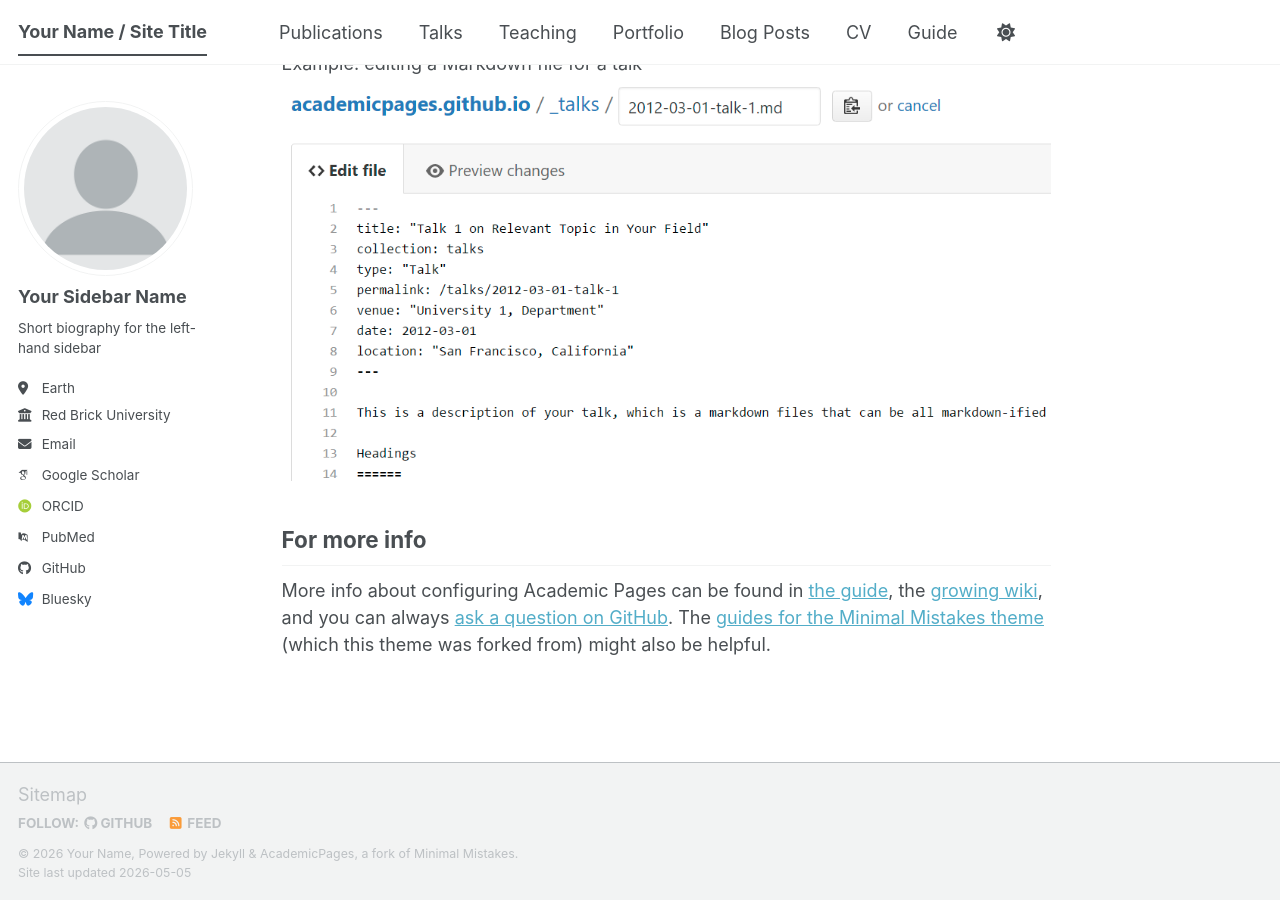
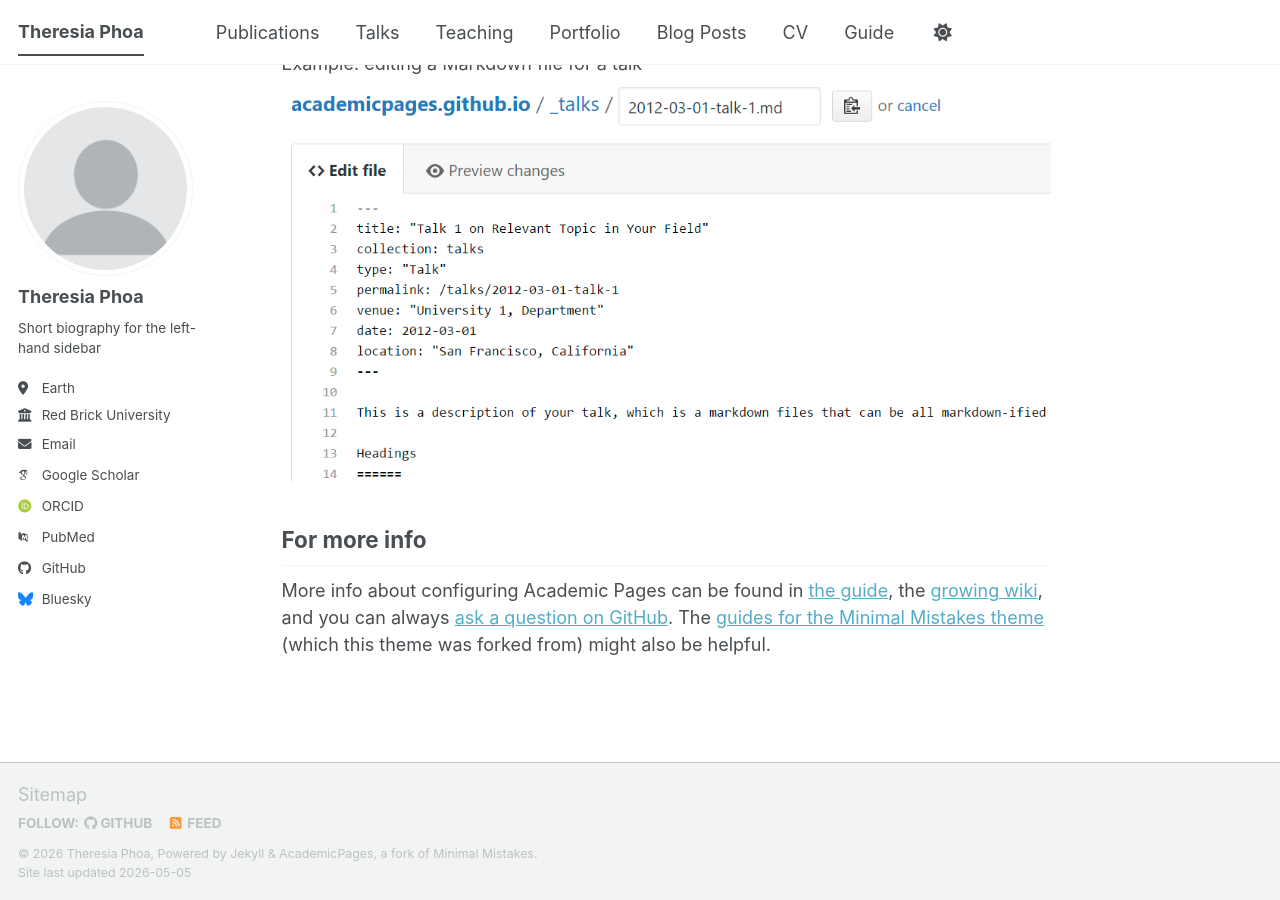
Before and after one commit to theresiabp/theresiabp.github.io, a Jekyll site: the page built from _pages/about.md, in a window 1280 px wide and 900 px high, scrolled down 2720 px. Built offline with Jekyll 4.4.1, drawn with Linux system fonts in a browser that asks for light colours; some web fonts are replaced; a script bundle is joined from its source files by our own code; library files that are not in the unit come from our copies.

Commit message:
Update site configuration with personal details

```diff
--- a/_config.yml
+++ b/_config.yml
@@ -9,14 +9,14 @@
 # Basic Site Settings
 locale                   : "en-US"
 site_theme               : "default" # The available themes options are "default", "air", "sunrise", "mint", "dirt" and "contrast"
-title                    : "Your Name / Site Title"
+title                    : "Theresia Phoa"
 title_separator          : "-"
-name                     : &name "Your Name"
-description              : &description "Your Name's academic portfolio"   # Update this with a general description of your site, this is the default if not overridden by a page
-url                      : https://academicpages.github.io # The base hostname & protocol for your site e.g. "https://[your GitHub username].github.io",
+name                     : &name "Theresia Phoa"
+description              : &description "Theresia's academic portfolio"   # Update this with a general description of your site, this is the default if not overridden by a page
+url                      : https://theresiabp.github.io # The base hostname & protocol for your site e.g. "https://[your GitHub username].github.io",
                                                            # or if you already have some other page hosted on Github then use "https://[your GitHub username].github.io/[Your Repo Name]"
 baseurl                  : "" # the subpath of your site, e.g. "/blog"
-repository               : "academicpages/academicpages.github.io"
+repository               : "theresiabp/theresiabp.github.io"
 
 # Site Author - The following control what appear as part of the author content on the side bar.
 #               If a field is blank the icon and link will not appear, otherwise it will be shown.
@@ -24,7 +24,7 @@
 author:
   # Biographic information
   avatar           : "profile.png"
-  name             : "Your Sidebar Name"
+  name             : "Theresia Phoa"
   pronouns         : # example: "she/her"
   bio              : "Short biography for the left-hand sidebar"
   location         : "Earth"
```
